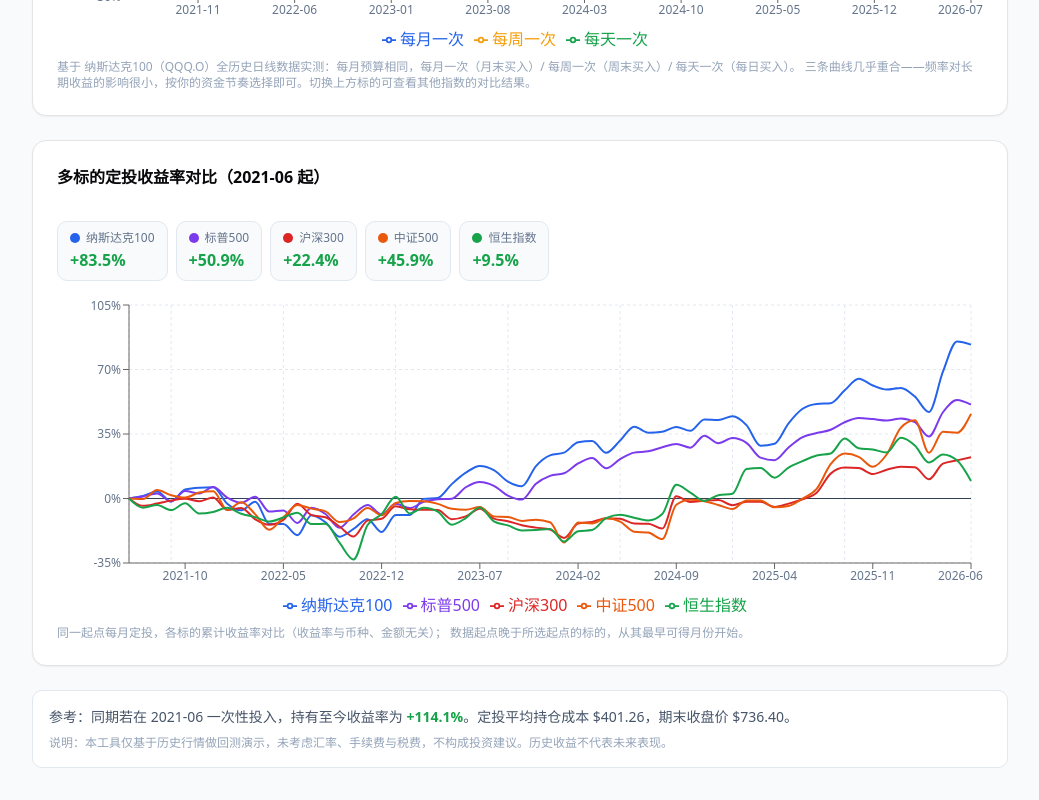
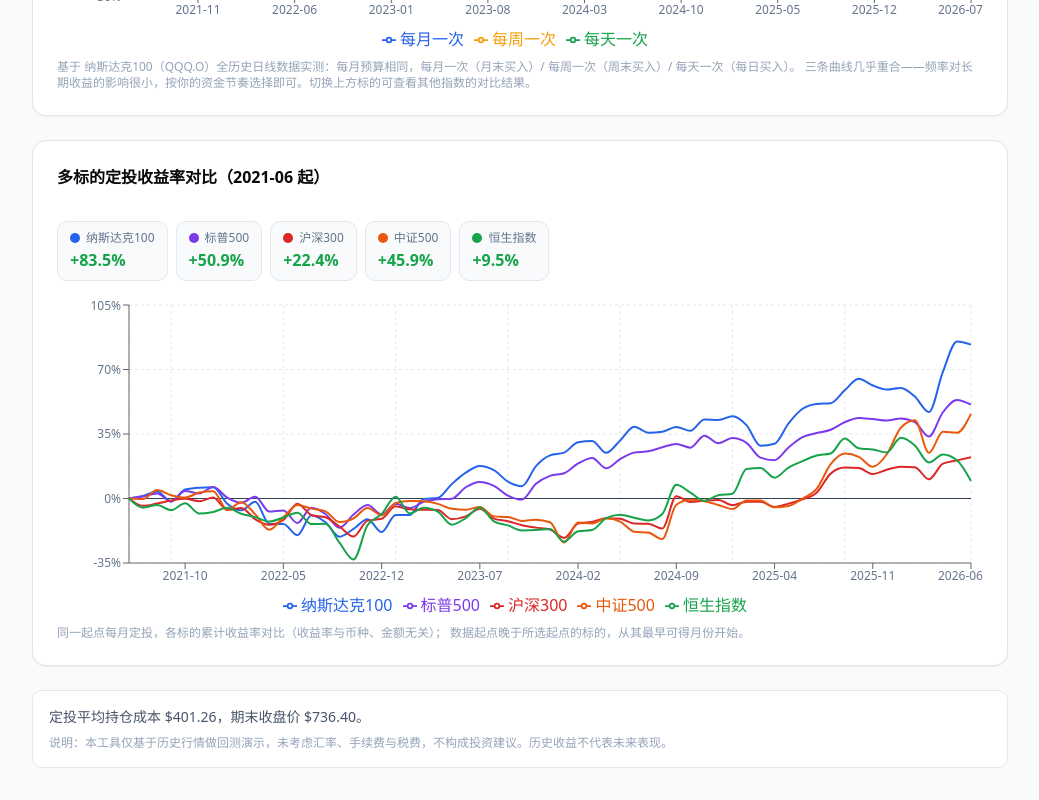
Before and after one commit to hummingg-agent/hummingg-agent.github.io, a React (Vite) app: page /#/ in a window 1280 px wide. Shown: the part 2929-3729 px from the top of the page, without its empty margins (120-1159 px from the left). Built offline with nearby package versions, Linux system fonts and the light colour scheme.

Commit message:
refactor: 底部参考信息删除重复的一次性收益率，保留持仓成本与免责声明

```diff
--- a/src/pages/Home.tsx
+++ b/src/pages/Home.tsx
@@ -720,11 +720,7 @@ export default function Home() {
         {/* 参考信息 */}
         <div className="rounded-lg border border-slate-200 bg-white p-4 text-sm text-slate-600">
           <p>
-            参考：同期若在 {effectiveStartMonth} 一次性投入，持有至今收益率为{' '}
-            <span className={summary.lumpSumReturn >= 0 ? 'font-semibold text-green-600' : 'font-semibold text-red-600'}>
-              {fmtPct(summary.lumpSumReturn)}
-            </span>
-            。定投平均持仓成本 {fmt(summary.avgCost, 2)}，期末收盘价 {fmt(summary.latestClose, 2)}。
+            定投平均持仓成本 {fmt(summary.avgCost, 2)}，期末收盘价 {fmt(summary.latestClose, 2)}。
           </p>
           <p className="mt-2 text-xs text-slate-400">
             说明：本工具仅基于历史行情做回测演示，未考虑汇率、手续费与税费，不构成投资建议。历史收益不代表未来表现。
```
